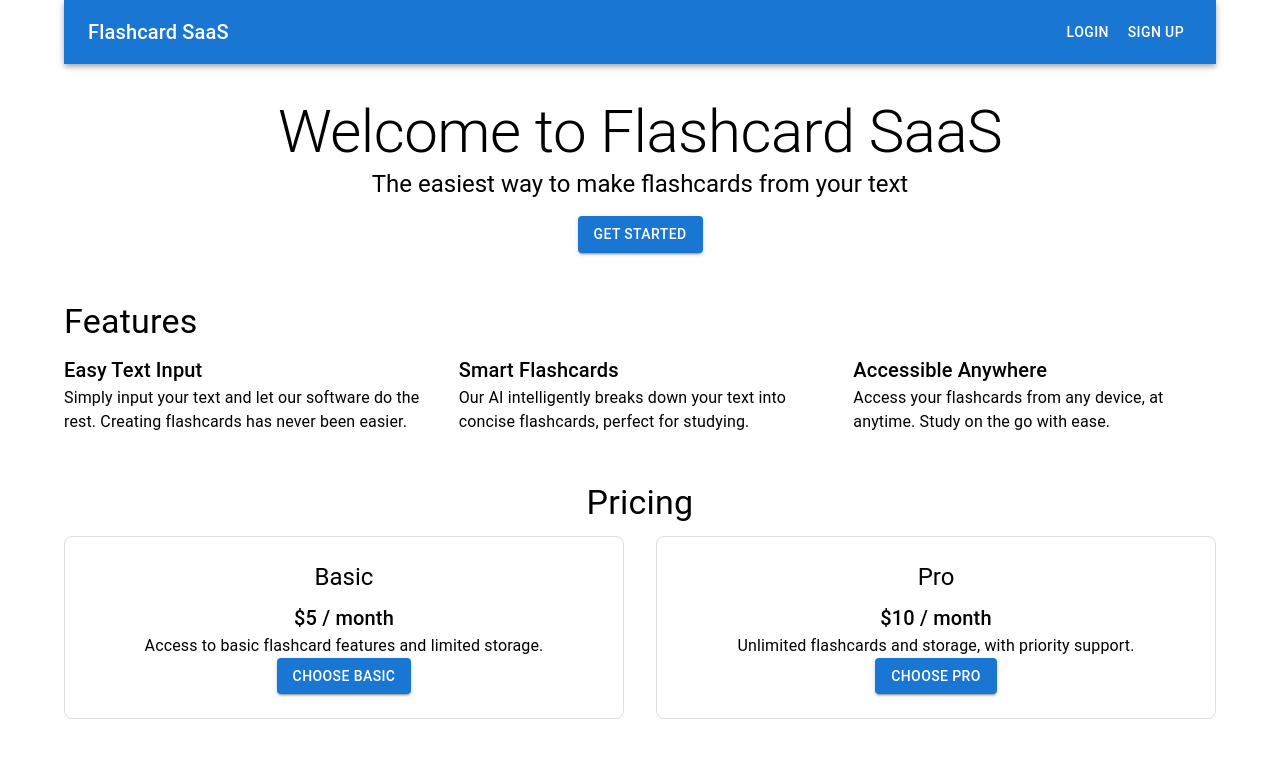
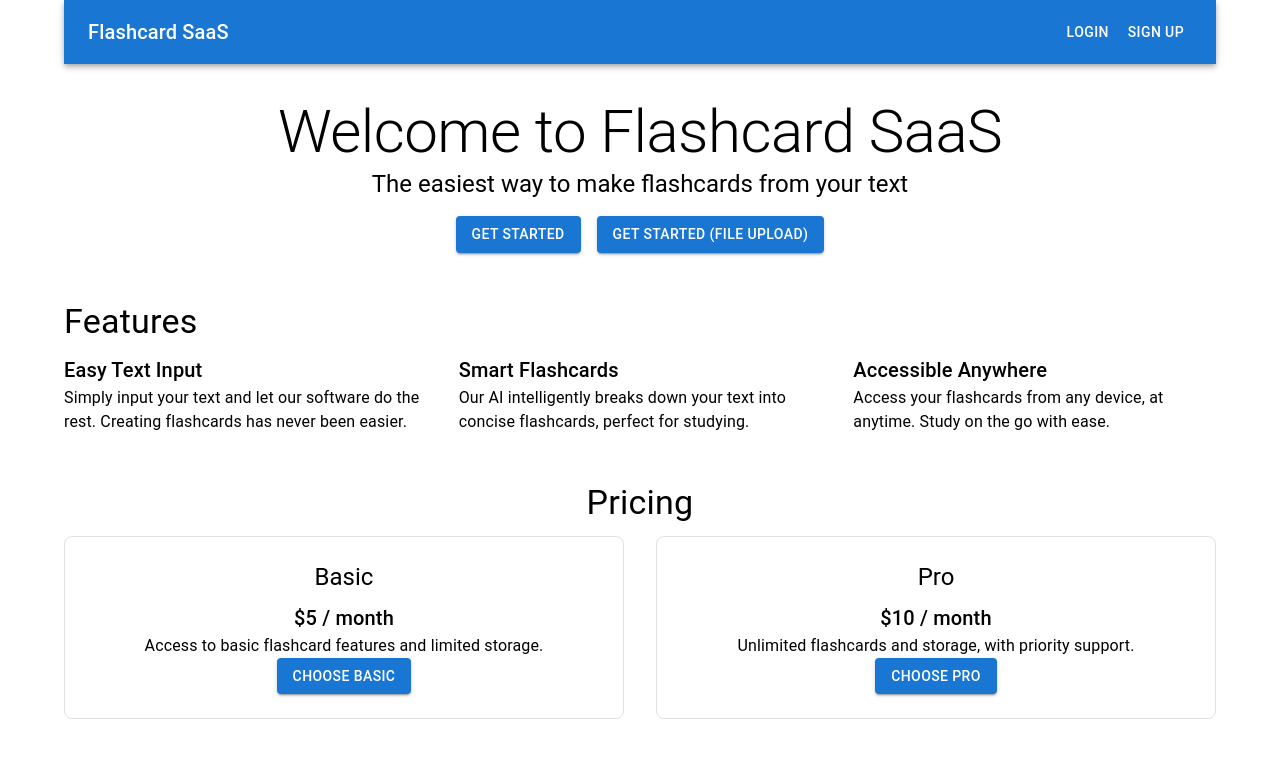
Before and after one commit to Brandon-Fernando/Flashcard-SaaS, a Next.js app: page / in a window 1280 px wide. Shown: the top 758 px of the page. Built offline with nearby package versions, Linux system fonts and the light colour scheme; no server answers.

Commit message:
Added button in landing page to access file upload page.

```diff
--- a/app/page.js
+++ b/app/page.js
@@ -15,6 +15,14 @@ export default function Home() {
   const handleGenerate = async () => {
     if (isSignedIn) {
       router.push('/generate')
+    } else {
+      router.push('/sign-in')
+    }
+  }
+
+  const handleFileUpload = async () => {
+    if (isSignedIn) {
+      router.push('/file-upload')
     } else {
       router.push('/sign-in')
     }
@@ -75,6 +83,9 @@ export default function Home() {
         </Typography>
         <Button variant="contained" sx={{mt: 2}} onClick={handleGenerate}>
           Get Started
+        </Button>
+        <Button variant="contained" sx={{mt: 2, ml: 2}} onClick={handleFileUpload}>
+          Get Started (File Upload)
         </Button>
       </Box>
 
```
